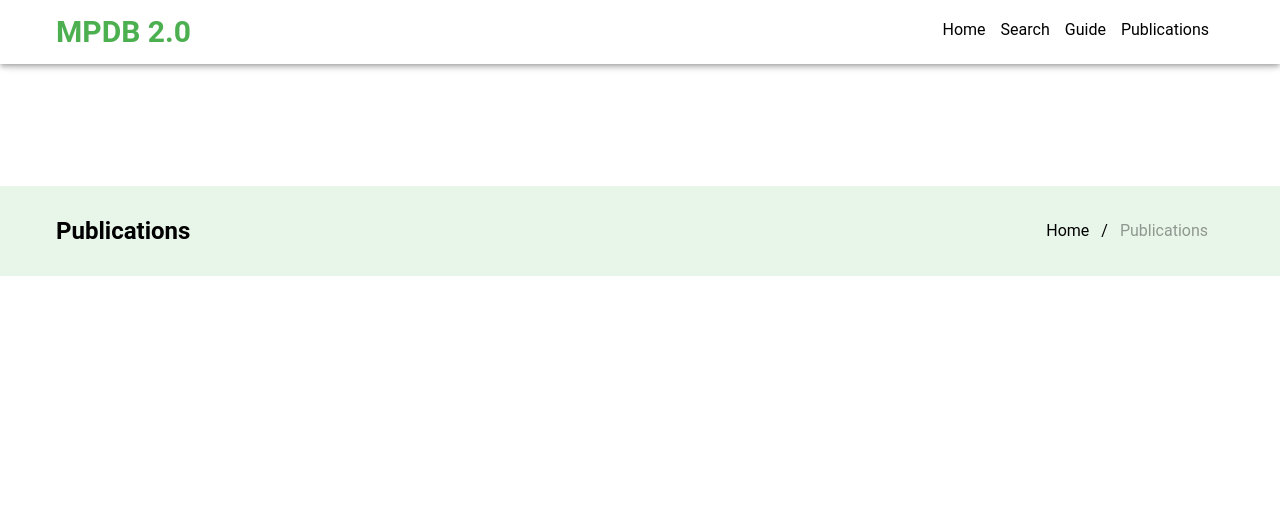
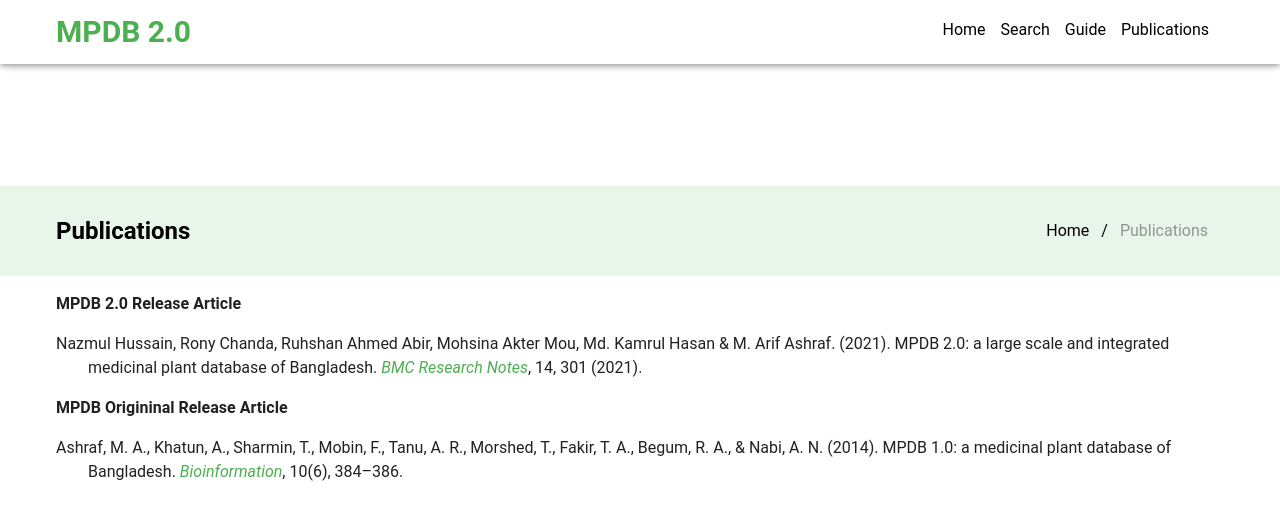
Before and after one commit to Ruhshan/mpdb, a Vue app in the folder frontend-vue3/: page /publications in a window 1280 px wide. Shown: the top 520 px of the page. Built offline with nearby package versions, Linux system fonts and the light colour scheme.

Commit message:
Add All publications component

```diff
--- /dev/null
+++ b/frontend-vue3/src/components/AllPublications.vue
@@ -0,0 +1,99 @@
+<script setup lang="ts"></script>
+
+<template>
+  <section>
+    <v-container>
+      <div class="apa-ref">
+        <h4>MPDB 2.0 Release Article</h4>
+        <p>
+          Nazmul Hussain, Rony Chanda, Ruhshan Ahmed Abir, Mohsina Akter Mou, Md. Kamrul Hasan & M.
+          Arif Ashraf. (2021). MPDB 2.0: a large scale and integrated medicinal plant database of
+          Bangladesh.
+          <em
+            ><a
+              href="https://bmcresnotes.biomedcentral.com/articles/10.1186/s13104-021-05721-6"
+              target="_blank"
+              >BMC Research Notes</a
+            ></em
+          >, 14, 301 (2021).
+        </p>
+      </div>
+      <div class="apa-ref">
+        <h4>MPDB Origininal Release Article</h4>
+        <p>
+          Ashraf, M. A., Khatun, A., Sharmin, T., Mobin, F., Tanu, A. R., Morshed, T., Fakir, T. A.,
+          Begum, R. A., & Nabi, A. N. (2014). MPDB 1.0: a medicinal plant database of Bangladesh.
+          <em
+            ><a href="https://www.ncbi.nlm.nih.gov/pmc/articles/PMC4110432/" target="_blank"
+              >Bioinformation</a
+            ></em
+          >, 10(6), 384–386.
+        </p>
+      </div>
+    </v-container>
+  </section>
+</template>
+
+<style scoped lang="scss">
+.apa,
+.apa ul,
+.apa ol,
+.apa dl,
+.ref-apa,
+.ref-apa ul,
+.ref-apa ol,
+.ref-apa dl,
+.apa-ref,
+.apa-ref ul,
+.apa-ref ol,
+.apa-ref dl,
+.refapa,
+.refapa ul,
+.refapa ol,
+.refapa dl,
+.aparef,
+.aparef ul,
+.aparef ol,
+.aparef dl {
+  padding-left: 0;
+  margin-left: 0;
+}
+
+.apa li,
+.ref-apa li,
+.refapa li,
+.apa-ref li,
+.aparef li {
+  list-style-type: none;
+}
+
+.apa p,
+.apa li,
+.apa dd,
+.ref-apa p,
+.ref-apa li,
+.ref-apa dd,
+.refapa p,
+.refapa li,
+.refapa dd,
+.apa-ref p,
+.apa-ref li,
+.apa-ref dd,
+.aparef p,
+.aparef li,
+.aparef dd {
+  margin-left: 2em;
+  text-indent: -2em;
+  margin-top: 1em;
+  margin-bottom: 1em;
+}
+
+a {
+  color: rgb(var(--v-theme-primary));
+  text-decoration-line: none;
+}
+
+a:hover {
+  color: rgb(var(--v-theme-primary-lighten));
+}
+</style>
--- a/frontend-vue3/src/components/TopBar.vue
+++ b/frontend-vue3/src/components/TopBar.vue
@@ -1,7 +1,7 @@
 <script setup lang="ts">
 const homeRoute = { name: 'home' }
 const guideRoute = { name: 'guide' }
-const publicationsRoute = {name: 'publications'}
+const publicationsRoute = { name: 'publications' }
 </script>
 
 <template>
@@ -18,7 +18,9 @@
             <router-link :to="homeRoute" data-testid="home-button">Home</router-link>
             <router-link to="/#" data-testid="search-button">Search</router-link>
             <router-link :to="guideRoute" data-testid="guide-button">Guide</router-link>
-            <router-link :to="publicationsRoute" data-testid="publications-button">Publications</router-link>
+            <router-link :to="publicationsRoute" data-testid="publications-button"
+              >Publications</router-link
+            >
           </div>
         </v-col>
       </v-row>
--- a/frontend-vue3/src/router/index.ts
+++ b/frontend-vue3/src/router/index.ts
@@ -1,7 +1,7 @@
 import { createRouter, createWebHistory } from 'vue-router'
 import HomeView from '@/views/HomeView.vue'
 import GuideView from '@/views/GuideView.vue'
-import PublicationsView from "@/views/PublicationsView.vue";
+import PublicationsView from '@/views/PublicationsView.vue'
 
 const router = createRouter({
   history: createWebHistory(import.meta.env.BASE_URL),
--- a/frontend-vue3/src/views/PublicationsView.vue
+++ b/frontend-vue3/src/views/PublicationsView.vue
@@ -1,12 +1,11 @@
 <script setup lang="ts">
-
-import BreadCrumb from "@/components/BreadCrumb.vue";
+import BreadCrumb from '@/components/BreadCrumb.vue'
+import AllPublications from '@/components/AllPublications.vue'
 </script>
 
 <template>
   <BreadCrumb title="Publications" item-name="Publications"></BreadCrumb>
+  <AllPublications></AllPublications>
 </template>
 
-<style scoped>
-
-</style>
+<style scoped></style>
--- a/frontend-vue3/vite.config.ts
+++ b/frontend-vue3/vite.config.ts
@@ -1,6 +1,7 @@
-import { fileURLToPath, URL } from 'node:url'
+import {fileURLToPath, URL} from 'node:url'
 
-import { defineConfig } from 'vite'
+
+import {defineConfig, loadEnv} from 'vite'
 import vue from '@vitejs/plugin-vue'
 import vueJsx from '@vitejs/plugin-vue-jsx'
 import vueDevTools from 'vite-plugin-vue-devtools'
@@ -8,11 +9,15 @@
 
 
 // https://vitejs.dev/config/
-export default defineConfig({
+export default defineConfig(({mode}) => {
+
+    const env = loadEnv(mode, process.cwd(), '')
+
+    return {
         server: {
             proxy: {
-      '/api/v1':{
-        target: process.env.API_BASE,
+                '/api/v1': {
+                    target: env.API_BASE,
                     changeOrigin: true,
                     secure: false
                 }
@@ -22,11 +27,13 @@
             vue(),
             vueJsx(),
             vueDevTools(),
-    vuetify({ autoImport: true })
+            vuetify({autoImport: true})
         ],
         resolve: {
             alias: {
                 '@': fileURLToPath(new URL('./src', import.meta.url))
             }
         }
+    }
+
 })
```
Also changed, not shown: 1 other file (tests, documents, lock files or other folders). Lines whose indentation alone changed are shown as unchanged.
